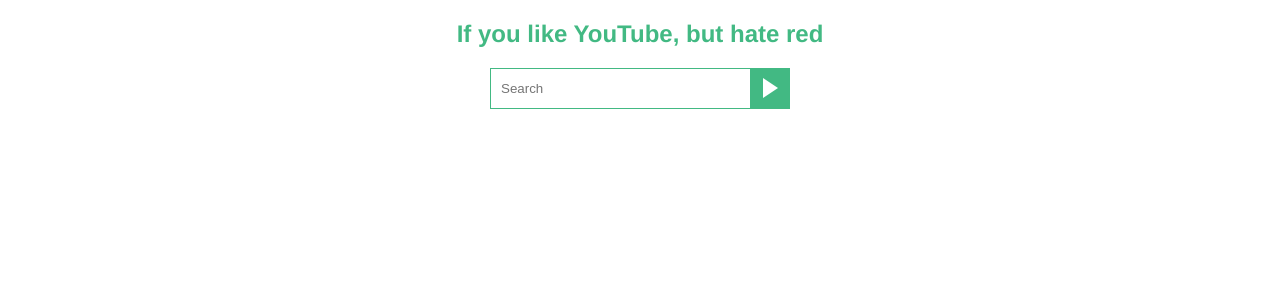
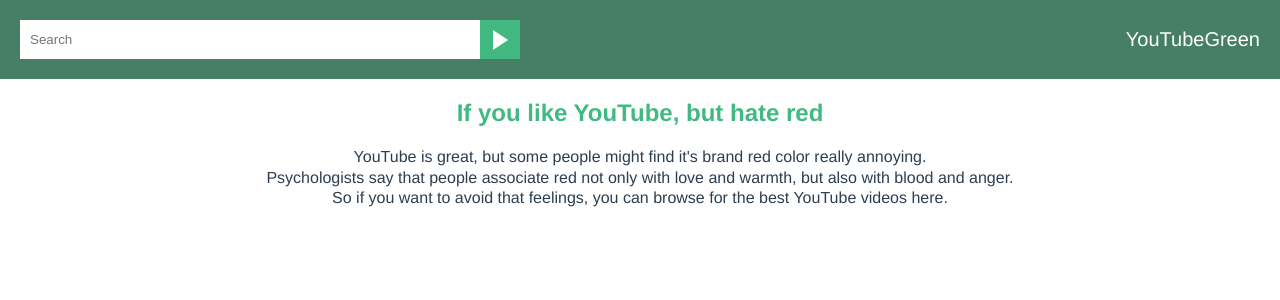
Before and after one commit to wsp-webben/youtube-frontend, a Vue app: page / in a window 1280 px wide. Shown: the top 300 px of the page. Built offline with nearby package versions, Linux system fonts and the light colour scheme.

Commit message:
updated visual style

```diff
--- a/src/components/Index.vue
+++ b/src/components/Index.vue
@@ -1,12 +1,28 @@
 <template>
   <section class="Index">
     <h1 class="Index__title">If you like YouTube, but hate red</h1>
-    <slot></slot>
+    <p class="Index__text">
+      YouTube is great, but some people might find it's brand red color really annoying.<br/>
+      Psychologists say that people associate red not only with love and warmth,
+      but also with blood and anger.<br/>
+      So if you want to avoid that feelings, you can browse for the best YouTube videos here.
+    </p>
   </section>
 </template>
 
 <style lang="scss">
+  .Index {
+    padding: 0 20px;
+  }
+
   .Index__title {
     color: var(--main-color);
   }
+
+  .Index__text {
+    margin: 0 auto;
+    color: var(--secondary-color);
+    font-size: 16px;
+    line-height: 1.3;
+  }
 </style>
--- a/src/components/SearchBar.vue
+++ b/src/components/SearchBar.vue
@@ -3,10 +3,12 @@
     <div class="SearchBar__field">
       <input type="text" class="SearchBar__input" v-model="query" placeholder="Search">
       <a class="SearchBar__button" :href="`list?q=${query}`">Search</a>
+      <transition name="SearchBar__slide">
+        <autosuggest class="SearchBar__autosuggest" :query="query" v-show="showSelect"/>
+      </transition>
     </div>
-    <transition name="SearchBar__slide">
-      <autosuggest class="SearchBar__autosuggest" :query="query" v-show="showSelect"/>
-    </transition>
+    <span class="SearchBar__logo" v-if="isHome">YouTubeGreen</span>
+    <a class="SearchBar__logo" href="/" v-else>YouTubeGreen</a>
   </div>
 </template>
 
@@ -27,6 +29,9 @@ export default {
     showSelect() {
       return this.query.length;
     },
+    isHome() {
+      return (this.$route.path === '/');
+    },
   },
 };
 </script>
@@ -34,23 +39,24 @@ export default {
 
 <style lang="scss">
   .SearchBar {
-    position: relative;
-    margin: 0 auto;
-    margin-bottom: 20px;
+    display: flex;
+    padding: 20px;
     text-align-last: left;
-    max-width: 300px;
+    background-color: darken(#59a080, 10%);
   }
 
   .SearchBar__field {
+    position: relative;
     display: flex;
+    flex-grow: 1;
+    max-width: 500px;
   }
 
   .SearchBar__input {
     flex-grow: 1;
     padding: 12px 10px;
-    border: 1px solid var(--main-color);
+    border: 0;
     color: var(--secondary-color);
-    border-right: 0;
 
     &:focus {
       box-shadow: inset 0 0 10px 2px var(--main-color);
@@ -102,5 +108,25 @@ export default {
 
   .SearchBar__autosuggest {
     position: absolute;
+    top: 100%;
+  }
+
+  .SearchBar__logo {
+    display: flex;
+    align-items: center;
+    margin-left: auto;
+    color: #fff;
+    text-decoration: none;
+    font-size: 20px;
+
+    transition: transform 0.3s;
+    transform-origin: right;
+
+    &[href] {
+      &:hover,
+      &:focus {
+        transform: scale(1.3);
+      }
+    }
   }
 </style>
--- a/src/components/VideoListItem.vue
+++ b/src/components/VideoListItem.vue
@@ -41,7 +41,8 @@ export default {
   }
 
   .VideoListItem__title {
-    margin: 0.5em 0;
+    margin-top: 0.5em;
+    margin-bottom: 1em;
 
     text-align: left;
     font-size: 18px;
--- a/src/views/Home.vue
+++ b/src/views/Home.vue
@@ -1,8 +1,7 @@
 <template>
   <div class="home">
-    <index>
       <search-bar/>
-    </index>
+    <index/>
   </div>
 </template>
 
--- a/src/views/List.vue
+++ b/src/views/List.vue
@@ -1,7 +1,7 @@
 <template>
   <div class="List">
     <search-bar/>
-    <h1 class="List__title">Best videos about <span class="List__query">{{ query }}:</span></h1>
+    <h1 class="List__title">Best videos about <span class="List__query">{{ query }}</span>:</h1>
     <video-list :query="query"/>
   </div>
 </template>
```
